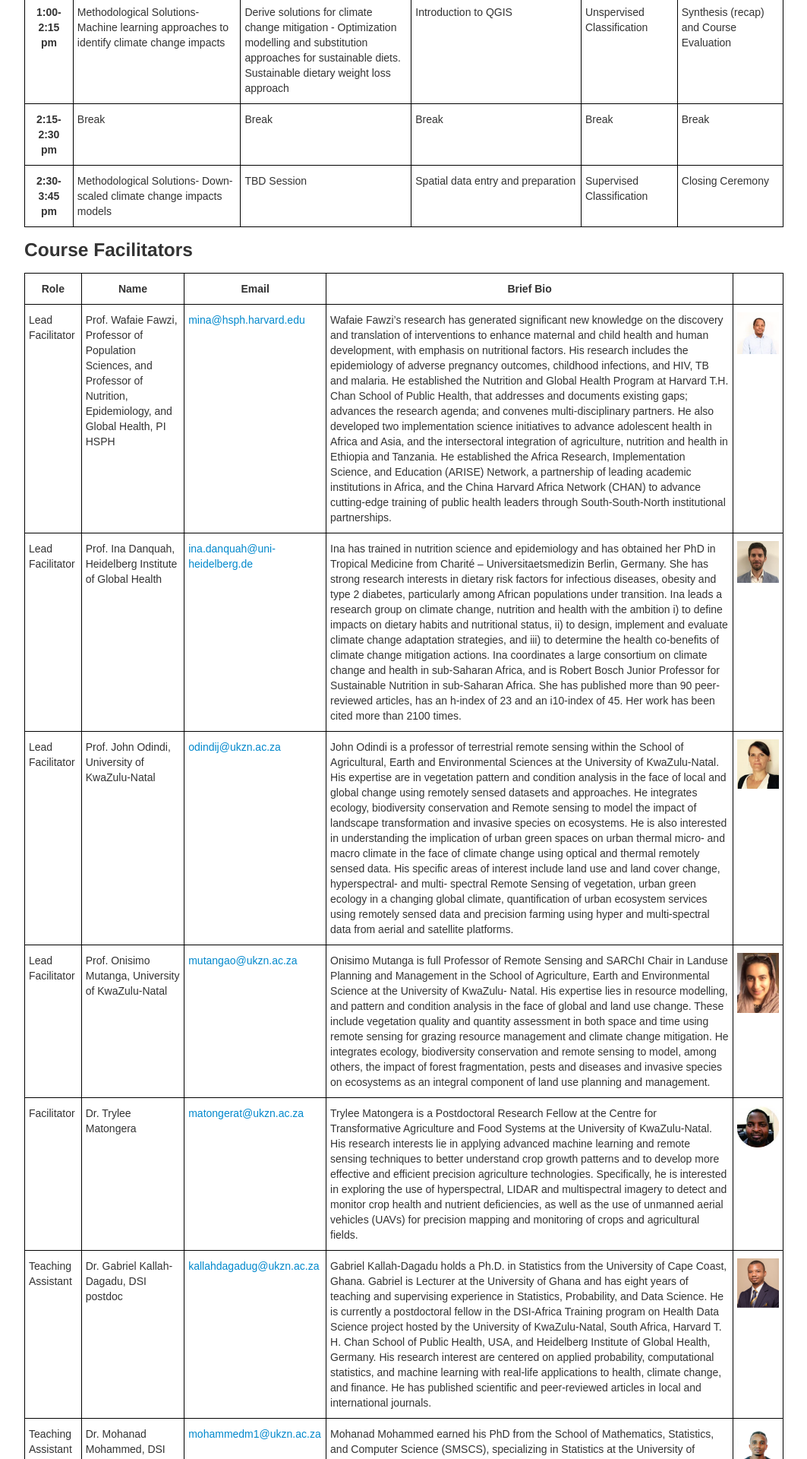
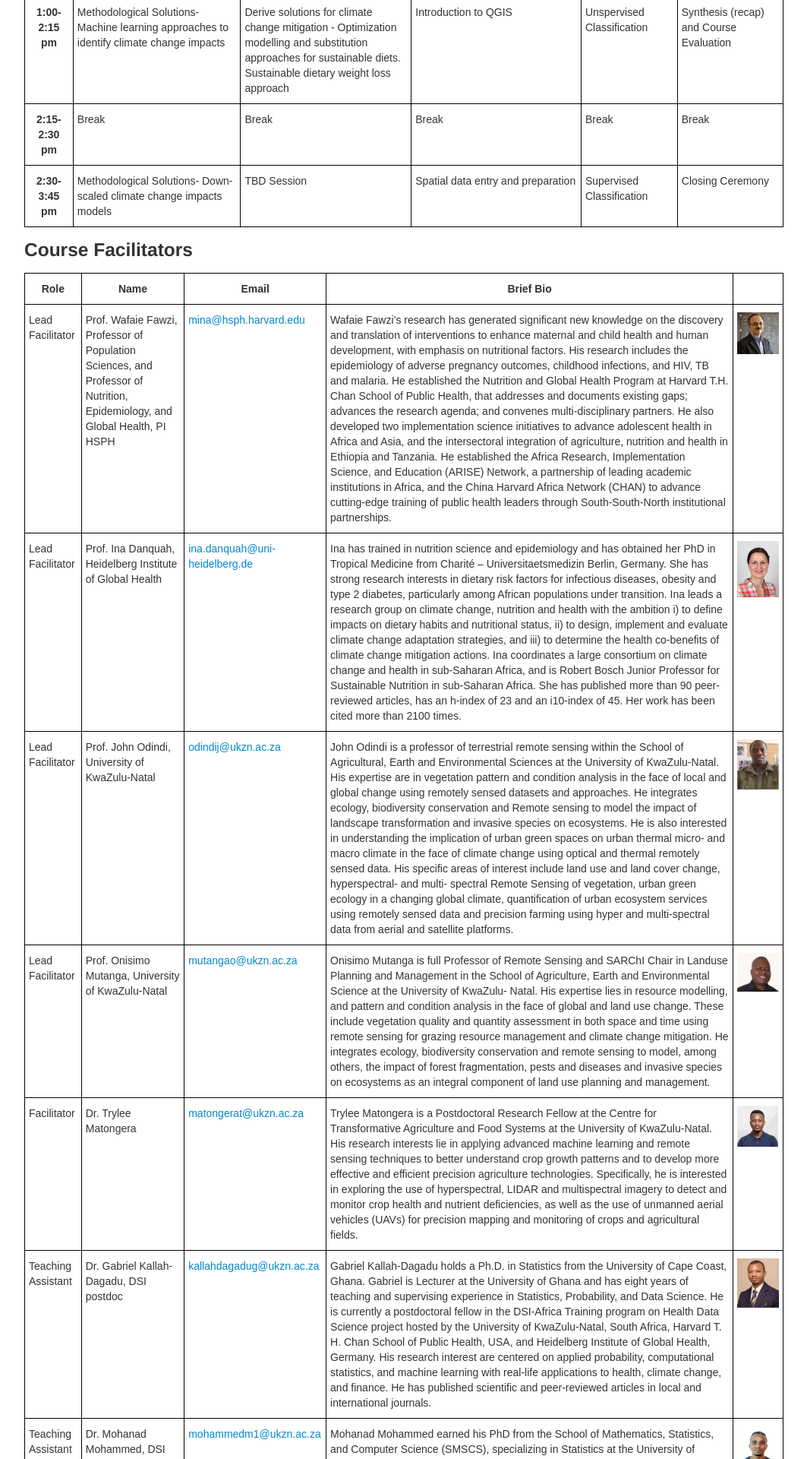
Before and after one commit to ccfscourseukzn/ccfscourseukzn.github.io, a Jekyll site: the page built from index.md, in a window 1280 px wide. Shown: the part 1791-3711 px from the top of the page at 76% size, without its empty margins (108-1171 px from the left). Built offline with Jekyll 4.4.1, drawn with Linux system fonts in a browser that asks for light colours.

Commit message:
Update index.md

```diff
--- a/index.md
+++ b/index.md
@@ -222,35 +222,35 @@ Professor of Population Sciences, and Professor of Nutrition, Epidemiology, and
     <td class="tg-0lax"><a href="mailto:mina@hsph.harvard.edu"> mina@hsph.harvard.edu</a><br></td>
     <td class="tg-0lax"> Wafaie Fawzi’s research has generated significant new knowledge on the discovery and translation of interventions to enhance maternal and child health and human development, with emphasis on nutritional factors. His research includes the epidemiology of adverse pregnancy outcomes, childhood infections, and HIV, TB and malaria. He established the Nutrition and Global Health Program at Harvard T.H. Chan School of Public Health, that addresses and documents existing gaps; advances the research agenda; and convenes multi-disciplinary partners. He also developed two implementation science initiatives to advance adolescent health in Africa and Asia, and the intersectoral integration of agriculture, nutrition and health in Ethiopia and Tanzania. He established the Africa Research, Implementation Science, and Education (ARISE) Network, a partnership of leading academic institutions in Africa, and the China Harvard Africa Network (CHAN) to advance cutting-edge training of public health leaders through South-South-North institutional partnerships.
 <br></td>
-    <td class="tg-0lax"><img src="figures/mwambi.png" width="1000" height="1000" alt="mwambi"/></td>
+    <td class="tg-0lax"><img src="figures/wafaie.jpeg" width="1000" height="1000" alt="wafaie"/></td>
   </tr>
   <tr>
     <td class="tg-0lax">Lead Facilitator</td>
     <td class="tg-0lax">Prof. Ina Danquah, Heidelberg Institute of Global Health </td>
     <td class="tg-0lax"><a href="mailto:ina.danquah@uni-heidelberg.de">ina.danquah@uni-heidelberg.de</a><br></td>
     <td class="tg-0lax">Ina has trained in nutrition science and epidemiology and has obtained her PhD in Tropical Medicine from Charité – Universitaetsmedizin Berlin, Germany. She has strong research interests in dietary risk factors for infectious diseases, obesity and type 2 diabetes, particularly among African populations under transition. Ina leads a research group on climate change, nutrition and health with the ambition i) to define impacts on dietary habits and nutritional status, ii) to design, implement and evaluate climate change adaptation strategies, and iii) to determine the health co-benefits of climate change mitigation actions. Ina coordinates a large consortium on climate change and health in sub-Saharan Africa, and is Robert Bosch Junior Professor for Sustainable Nutrition in sub-Saharan Africa. She has published more than 90 peer-reviewed articles, has an h-index of 23 and an i10-index of 45. Her work has been cited more than 2100 times.</td>
-    <td class="tg-0lax"><img src="figures/santiago.jpg" width="1000" height="1000" alt="Santiago"/></td>
+    <td class="tg-0lax"><img src="figures/Ina.jpeg" width="1000" height="1000" alt="Ina"/></td>
   </tr>
   <tr>
     <td class="tg-0lax">Lead Facilitator</td>
     <td class="tg-0lax">Prof. John Odindi, University of KwaZulu-Natal</td>
     <td class="tg-0lax"><a href="mailto:odindij@ukzn.ac.za">odindij@ukzn.ac.za</a><br></td>
     <td class="tg-0lax">John Odindi is a professor of terrestrial remote sensing within the School of Agricultural, Earth and Environmental Sciences at the University of KwaZulu-Natal. His expertise are in vegetation pattern and condition analysis in the face of local and global change using remotely sensed datasets and approaches. He integrates ecology, biodiversity conservation and Remote sensing to model the impact of landscape transformation and invasive species on ecosystems. He is also interested in understanding the implication of urban green spaces on urban thermal micro- and macro climate in the face of climate change using optical and thermal remotely sensed data. His specific areas of interest include land use and land cover change, hyperspectral- and multi- spectral Remote Sensing of vegetation, urban green ecology in a changing global climate, quantification of urban ecosystem services using remotely sensed data and precision farming using hyper and multi-spectral data from aerial and satellite platforms.</td>
-    <td class="tg-0lax"><img src="figures/Sandra.png" width="1000" height="1000" alt="Sandra-Barteit"/></td>
+    <td class="tg-0lax"><img src="figures/JohnO.jpg" width="1000" height="1000" alt="JohnO"/></td>
   </tr>
   <tr>
     <td class="tg-0lax">Lead Facilitator</td>
     <td class="tg-0lax">Prof. Onisimo Mutanga, University of KwaZulu-Natal</td>
     <td class="tg-0lax"><a href="mailto:mutangao@ukzn.ac.za">mutangao@ukzn.ac.za</a><br></td>
     <td class="tg-0lax">Onisimo Mutanga is full Professor of Remote Sensing and SARChI Chair in Landuse Planning and Management in the School of Agriculture, Earth and Environmental Science at the University of KwaZulu- Natal. His expertise lies in resource modelling, and pattern and condition analysis in the face of global and land use change. These include vegetation quality and quantity assessment in both space and time using remote sensing for grazing resource management and climate change mitigation. He integrates ecology, biodiversity conservation and remote sensing to model, among others, the impact of forest fragmentation, pests and diseases and invasive species on ecosystems as an integral component of land use planning and management.</td>
-    <td class="tg-0lax"><img src="figures/Khan.png" width="1000" height="1000" alt="Khan"/></td>
+    <td class="tg-0lax"><img src="figures/Onisimo.jpeg" width="1000" height="1000" alt="Onisimo"/></td>
   </tr>
   <tr>
     <td class="tg-0lax">Facilitator</td>
     <td class="tg-0lax">Dr. Trylee Matongera </td>
     <td class="tg-0lax"><a href="mailto:matongerat@ukzn.ac.za">matongerat@ukzn.ac.za</a><br></td>
     <td class="tg-0lax">Trylee Matongera is a Postdoctoral Research Fellow at the Centre for Transformative Agriculture and Food Systems at the University of KwaZulu-Natal. His research interests lie in applying advanced machine learning and remote sensing techniques to better understand crop growth patterns and to develop more effective and efficient precision agriculture technologies. Specifically, he is interested in exploring the use of hyperspectral, LIDAR and multispectral imagery to detect and monitor crop health and nutrient deficiencies, as well as the use of unmanned aerial vehicles (UAVs) for precision mapping and monitoring of crops and agricultural fields. </td>
-    <td class="tg-0lax"><img src="figures/Mandla.png" width="1000" height="1000" alt="Mandla"/></td>
+    <td class="tg-0lax"><img src="figures/Trylee.png" width="1000" height="1000" alt="Trylee"/></td>
   </tr>
   <tr>
     <td class="tg-0lax">Teaching Assistant</td>
```
